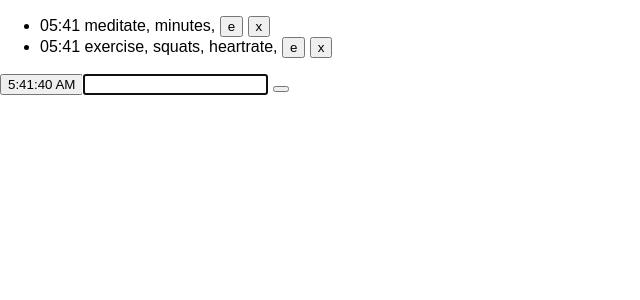
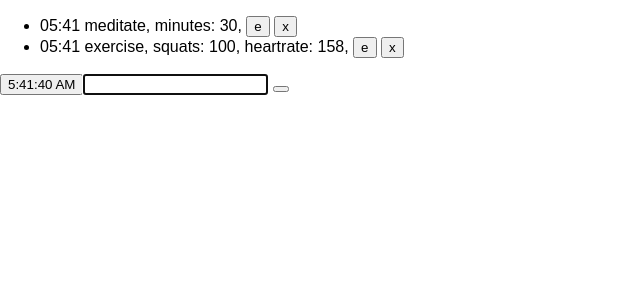
Before and after one commit to tdkohlbeck/life-log, a React (Create React App) app: page / in a window 1280 px wide. Shown: the top 300 px of the page, without its empty margins (0-640 px from the left). Built offline with nearby package versions, Linux system fonts and the light colour scheme.

Commit message:
nothing breaks when editing datums with tag values

```diff
--- a/src/App.js
+++ b/src/App.js
@@ -45,8 +45,8 @@ const View = ({
                 return (
                   <span key={i} >
                     {
-                      objTag.numValue ?
-                      `${objTag.strName}: ${objTag.numValue}, ` :
+                      objTag.strValue ?
+                      `${objTag.strName}: ${objTag.strValue}, ` :
                       `${objTag.strName}, `
                     }
                   </span>
@@ -77,7 +77,8 @@ const DatumBar = ({
   funcConvertToInput,
   funcSaveCurrentDatum,
   funcUpdateFocusedTagName,
-  numInputFocused,
+  funcUpdateFocusedTagValue,
+  numTagIndexFocused,
   objCurrentDatum,
   strDatumBarMode,
 }) => {
@@ -96,26 +97,47 @@ const DatumBar = ({
       <form onSubmit={funcOnSubmit} >
         <input
           name={0}
-          type={numInputFocused === 0 ? 'text' : 'button'}
-          autoFocus={numInputFocused === 0 ? true : false}
+          type={numTagIndexFocused === 0 ? 'text' : 'button'}
+          autoFocus={numTagIndexFocused === 0 ? true : false}
           value={time}
           onChange={funcUpdateFocusedTagName}
           onFocus={funcConvertToInput}
           onBlur={funcConvertToButton}
         />
         {objCurrentDatum.arrTags.map((objTag, i) => {
+          if (objTag.strValue) {
             return (
+              <span key={i+99}>
                 <input
-              autoFocus={numInputFocused === i+1 ? true : false}
+                  autoFocus={true}
                   name={i+1}
                   key={i+1}
                   value={objTag.strName}
-              type={i+1 === numInputFocused ? 'text' : 'button'}
+                  onChange={funcUpdateFocusedTagName}
+                  onBlur={funcConvertToButton}
+                  onFocus={funcConvertToInput}
+                />
+                <input
+                  key={i-99}
+                  value={objTag.strValue}
+                  onChange={funcUpdateFocusedTagName}
+                />
+              </span>
+            );
+          } else {
+            return (
+              <input
+                autoFocus={numTagIndexFocused === i+1 ? true : false}
+                name={i+1}
+                key={i+1}
+                value={objTag.strName}
+                type={i+1 === numTagIndexFocused ? 'text' : 'button'}
                 onChange={funcUpdateFocusedTagName}
                 onBlur={funcConvertToButton}
                 onFocus={funcConvertToInput}
               />
             );
+          }
         })}
         <span>{' '}</span>
         <button
@@ -138,7 +160,7 @@ const App = ({
   funcUpdateFocusedTagName,
   funcConvertToButton,
   funcConvertToInput,
-  numInputFocused,
+  numTagIndexFocused,
   objCurrentDatum,
   strDatumBarMode,
 }) => {
@@ -156,7 +178,7 @@ const App = ({
         funcConvertToButton   ={funcConvertToButton}
         funcConvertToInput    ={funcConvertToInput}
         objCurrentDatum       ={objCurrentDatum}
-        numInputFocused       ={numInputFocused}
+        numTagIndexFocused       ={numTagIndexFocused}
         strDatumBarMode       ={strDatumBarMode}
       />
     </div>
@@ -168,7 +190,7 @@ const mapStateToProps = (state) => {
     arrDatumList: state.arrDatumList,
     objCurrentDatum: state.objCurrentDatum,
     strDatumBarMode: state.objDatumBar.strMode,
-    numInputFocused: state.objDatumBar.numInputFocused,
+    numTagIndexFocused: state.objDatumBar.numTagIndexFocused,
   };
 };
 
--- a/src/reducer.js
+++ b/src/reducer.js
@@ -41,7 +41,7 @@ const objInitState = {
 	],
 	objDatumBar: {
 		strMode: 'add',
-		numInputFocused: 1
+		numTagIndexFocused: 1
 	},
 	objDatumCache: {},
 	objCurrentDatum: { // datumCurrent ?
@@ -66,6 +66,10 @@ const reducer = (
 				arrDatumList: state.arrDatumList.concat({
 					...state.objCurrentDatum,
 					numTime: Date.now(),
+					arrTags: state.objCurrentDatum.arrTags
+						.filter(objTag => {
+							return objTag.strName
+						}), // filter out last empty tag (couldn't figure out .pop())
 				}),
 			};
 		case 'CACHE_CURRENT_DATUM':
@@ -87,7 +91,7 @@ const reducer = (
 				...state,
 				objDatumBar: {
 					...state.objDatumBar,
-					numInputFocused: action.intTagIndex,
+					numTagIndexFocused: action.intTagIndex,
 				},
 			};
 		//case 'CONVERT_TO_BUTTON':
@@ -120,10 +124,18 @@ const reducer = (
 					...state.objDatumBar,
 					strMode: 'add',
 				},
-				arrDatumList: state.arrDatumList.map(datum => {
-					return datum.strId === state.objCurrentDatum.strId ?
-					state.objCurrentDatum : datum;
-				}),
+				arrDatumList: state.arrDatumList
+					.map(datum => {
+						return datum.strId === state.objCurrentDatum.strId ?
+						{
+							...state.objCurrentDatum,
+							arrTags: state.objCurrentDatum.arrTags
+								.filter(objTag => {
+									return objTag.strName
+								}), // filter out last empty tag (couldn't figure out .pop())
+						} :
+						datum ;
+					}),
 			};
 		case 'UNCACHE_DATUM':
 			return {
@@ -145,7 +157,10 @@ const reducer = (
 						// replace the tag that changed
 						.map((objTag, i) => {
 							return i+1 === action.numIndex ?
-							{strName: action.strTagName} :
+							{
+								strName: action.strTagName,
+								strValue: objTag.strValue
+							} :
 							objTag ;
 						})
 						// remove any empty tags
```
Lines whose indentation alone changed are shown as unchanged.
